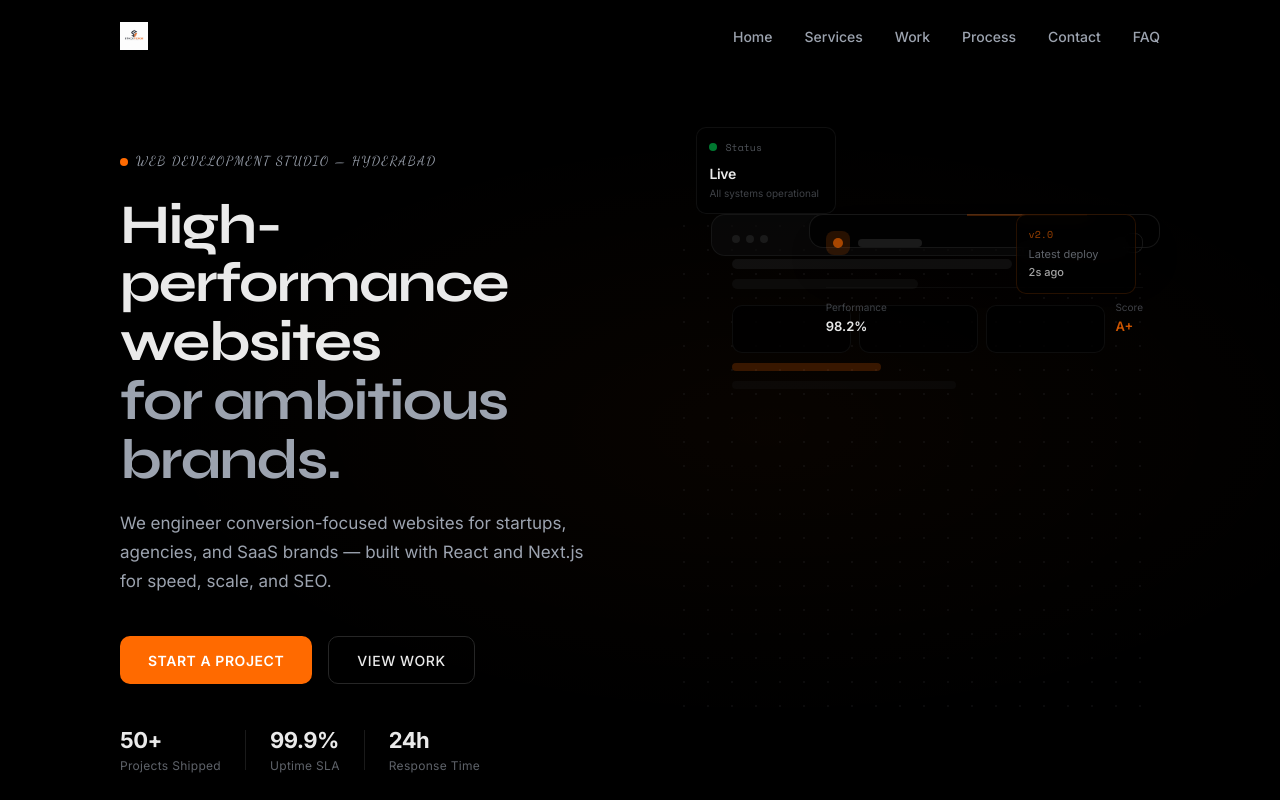
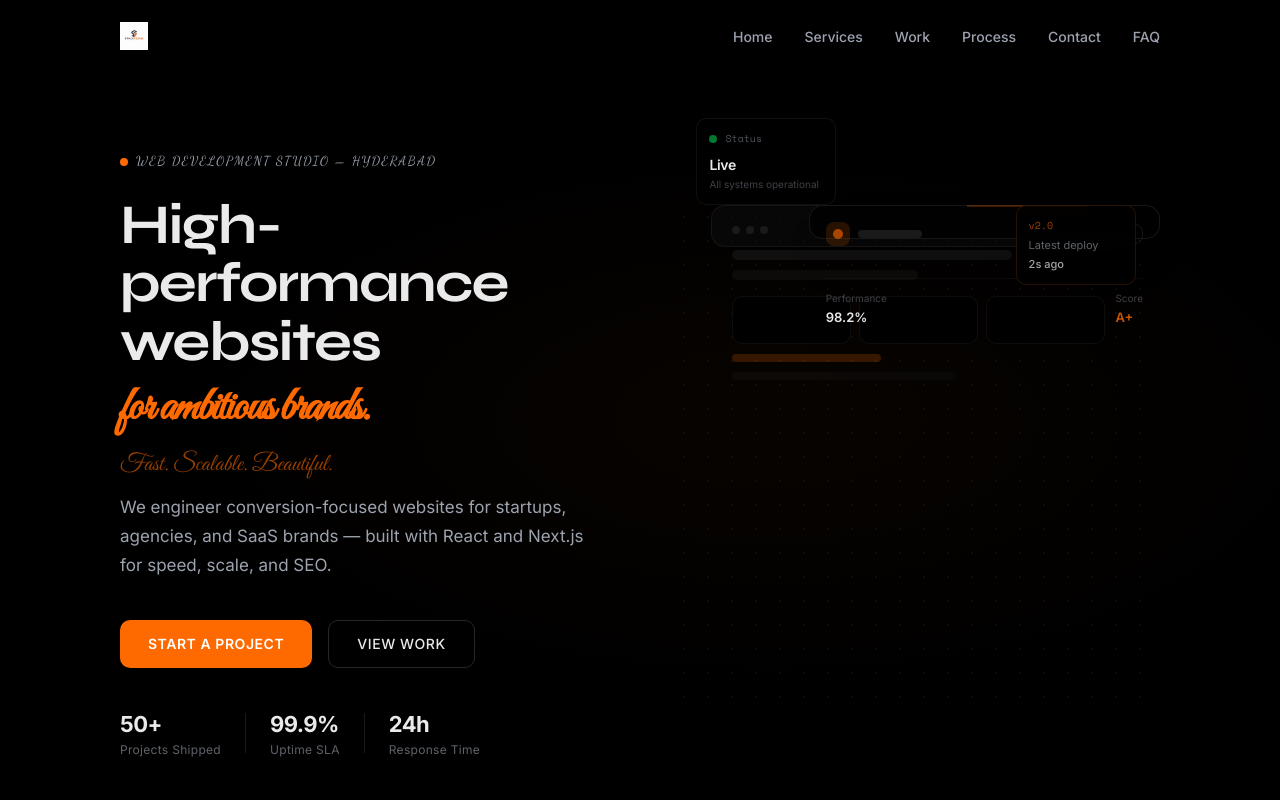
Before and after one commit to prashanthpoloju990-oss/stackforge, a Next.js app: page / in a window 1280 px wide. Shown: the top 800 px of the page. Built offline with nearby package versions, Linux system fonts and the light colour scheme.

Commit message:
5e724999-524e-4445-9729-88be59ae18f9

```diff
--- a/src/app/globals.css
+++ b/src/app/globals.css
@@ -107,6 +107,7 @@
 .font-syne { font-family: var(--font-syne); }
 .font-playfair { font-family: var(--font-playfair); }
 .font-dancing { font-family: var(--font-dancing); }
+.font-curvy { font-family: var(--font-curvy); }
 
 /* StackForge scrollbar */
 ::-webkit-scrollbar {
--- a/src/app/layout.tsx
+++ b/src/app/layout.tsx
@@ -1,5 +1,5 @@
 import type { Metadata } from "next";
-import { Inter, Syne, Playfair_Display, Dancing_Script, Space_Mono } from "next/font/google";
+import { Inter, Syne, Playfair_Display, Dancing_Script, Great_Vibes, Space_Mono } from "next/font/google";
 import { ThemeProvider } from "next-themes";
 import "./globals.css";
 
@@ -27,6 +27,13 @@ const dancing = Dancing_Script({
   variable: "--font-dancing",
   subsets: ["latin"],
   weight: ["400", "700"],
+  display: "swap",
+});
+
+const greatVibes = Great_Vibes({
+  variable: "--font-curvy",
+  subsets: ["latin"],
+  weight: ["400"],
   display: "swap",
 });
 
@@ -82,7 +89,7 @@ export default function RootLayout({
 }>) {
   return (
     <html lang="en" suppressHydrationWarning>
-      <body className={`${inter.variable} ${syne.variable} ${playfair.variable} ${dancing.variable} ${spaceMono.variable} font-sans antialiased`}>
+      <body className={`${inter.variable} ${syne.variable} ${playfair.variable} ${dancing.variable} ${greatVibes.variable} ${spaceMono.variable} font-sans antialiased`}>
         <ThemeProvider
           attribute="class"
           defaultTheme="dark"
--- a/src/components/stackforge/contact.tsx
+++ b/src/components/stackforge/contact.tsx
@@ -131,7 +131,7 @@ export function Contact() {
             <h2 className="text-[32px] md:text-[44px] lg:text-[52px] font-bold leading-[1.08] tracking-[-0.03em] text-forge-text max-w-[500px] font-playfair">
               Let&apos;s build
               <br />
-              something great.
+              <span className="font-curvy text-forge-accent/80 text-[0.85em]">something great.</span>
             </h2>
 
             <p className="mt-6 text-[16px] text-forge-text-secondary leading-relaxed max-w-[420px]">
--- a/src/components/stackforge/cta-banner.tsx
+++ b/src/components/stackforge/cta-banner.tsx
@@ -27,7 +27,7 @@ export function CtaBanner() {
             <br className="hidden sm:block" />
             {" "}
             That{" "}
-            <span className="text-forge-text-secondary">Actually Works?</span>
+            <span className="font-curvy text-forge-accent/80 text-[0.9em]">Actually Works?</span>
           </h2>
 
           {/* Subtext */}
--- a/src/components/stackforge/footer.tsx
+++ b/src/components/stackforge/footer.tsx
@@ -27,7 +27,7 @@ export function Footer() {
             >
               <Image src="/logo.jpg" alt="StackForge" width={120} height={28} className="h-7 w-auto" />
             </a>
-            <p className="mt-4 text-[14px] text-forge-text-secondary/70 leading-relaxed max-w-[260px] font-dancing text-[15px]">
+            <p className="mt-4 text-[18px] text-forge-accent/60 leading-relaxed max-w-[260px] font-curvy">
               We Build. You Grow.
             </p>
             <p className="mt-2 text-[13px] text-forge-text-secondary/40 leading-relaxed max-w-[280px]">
--- a/src/components/stackforge/hero.tsx
+++ b/src/components/stackforge/hero.tsx
@@ -98,14 +98,23 @@ export function Hero() {
             >
               High-performance websites
               <br />
-              <span className="text-forge-text-secondary">
+              <span className="text-forge-accent font-curvy text-[0.85em]">
                 for ambitious brands.
               </span>
             </h1>
 
+            {/* Curvy signature tagline */}
+            <p className={`mt-4 text-[20px] md:text-[24px] text-forge-accent/60 font-curvy leading-[1.3] transition-all duration-700 ease-out delay-[180ms] ${
+              mounted
+                ? "opacity-100 translate-y-0"
+                : "opacity-0 translate-y-6"
+            }`}>
+              Fast. Scalable. Beautiful.
+            </p>
+
             {/* Subtext */}
             <p
-              className={`mt-5 text-[16px] md:text-[17px] text-forge-text-secondary leading-[1.7] max-w-[480px] transition-all duration-700 ease-out delay-200 ${
+              className={`mt-3 text-[16px] md:text-[17px] text-forge-text-secondary leading-[1.7] max-w-[480px] transition-all duration-700 ease-out delay-[220ms] ${
                 mounted
                   ? "opacity-100 translate-y-0"
                   : "opacity-0 translate-y-6"
--- a/src/components/stackforge/testimonials.tsx
+++ b/src/components/stackforge/testimonials.tsx
@@ -77,7 +77,7 @@ export function Testimonials() {
               }}
             >
               {/* Large Quote Mark */}
-              <span className="text-forge-accent/20 text-6xl leading-none font-dancing block select-none">
+              <span className="text-forge-accent/25 text-7xl leading-none font-curvy block select-none">
                 &ldquo;
               </span>
 
```
Also changed, not shown: v-curvy-footer.png (added), v-curvy-hero.png (added).
